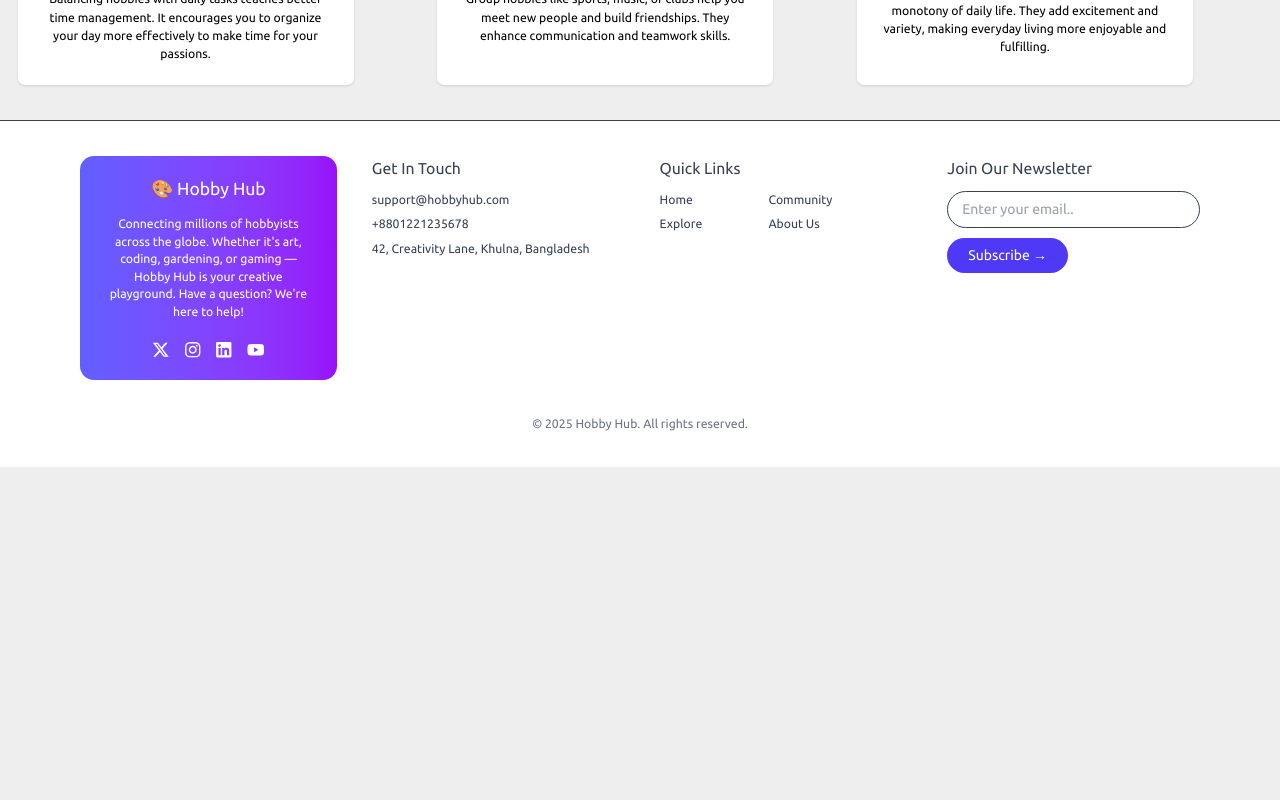
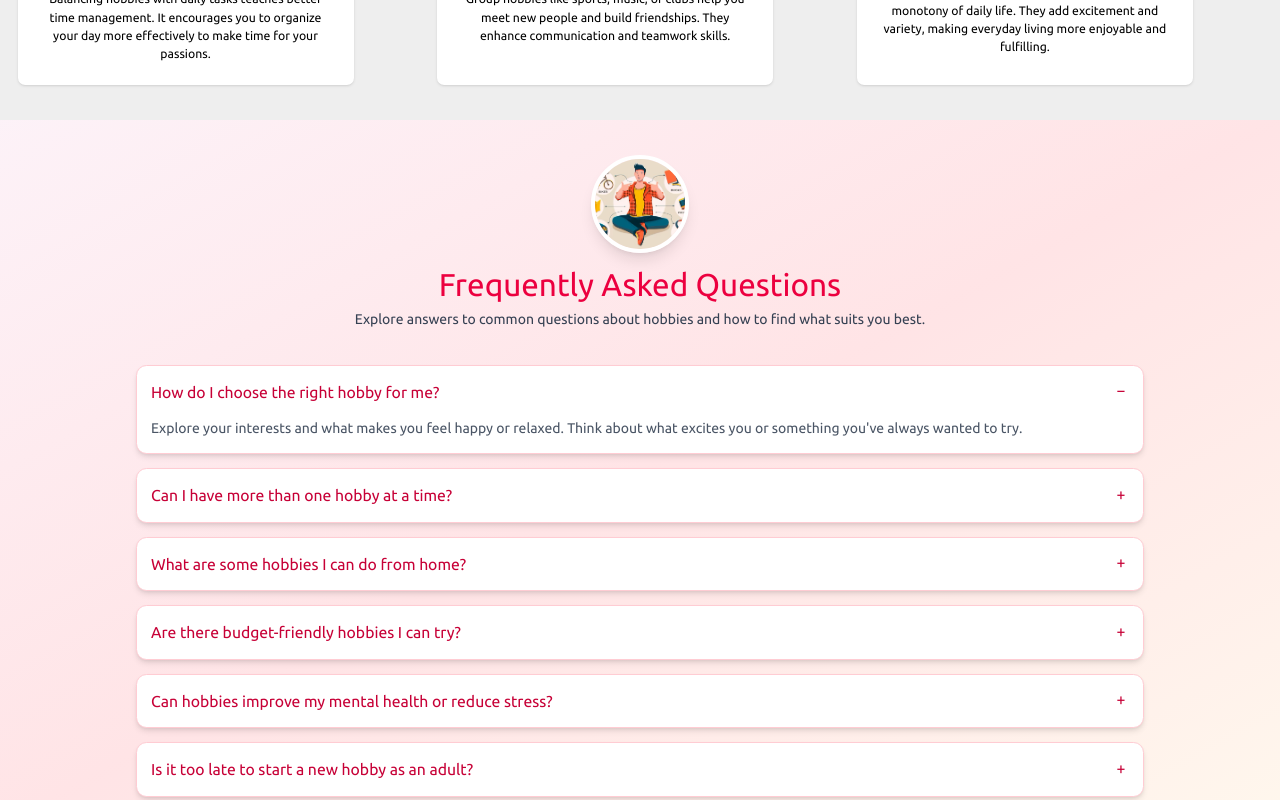
Before and after one commit to Sumyta-Bentey-Habib/Hobby-Hood, a React (Vite) app: page / in a window 1280 px wide. Shown: the part 2040-2840 px from the top of the page. Before the commit the page ends 2507 px from the top, so only its background shows below. Built offline with nearby package versions, Linux system fonts and the light colour scheme; no server answers.

Commit message:
faq page added

```diff
--- /dev/null
+++ b/src/components/Faq.jsx
@@ -0,0 +1,70 @@
+import React from 'react';
+import faq from "../assets/images/faq.jpg";
+
+const Faq = () => {
+    const faqs = [
+        {
+            question: "How do I choose the right hobby for me?",
+            answer: "Explore your interests and what makes you feel happy or relaxed. Think about what excites you or something you've always wanted to try."
+        },
+        {
+            question: "Can I have more than one hobby at a time?",
+            answer: "Absolutely! Many people enjoy multiple hobbies. It helps you explore different interests and keeps life fun and balanced."
+        },
+        {
+            question: "What are some hobbies I can do from home?",
+            answer: "You can try painting, journaling, cooking, yoga, DIY crafts, or learning a new language or skill online — all from home."
+        },
+        {
+            question: "Are there budget-friendly hobbies I can try?",
+            answer: "Yes! Reading, drawing, gardening, or watching free online tutorials are great low-cost hobby options."
+        },
+        {
+            question: "Can hobbies improve my mental health or reduce stress?",
+            answer: "Definitely. Hobbies can calm your mind, reduce anxiety, and bring joy. They're a powerful tool for emotional well-being."
+        },
+        {
+            question: "Is it too late to start a new hobby as an adult?",
+            answer: "Never! You can start a hobby at any age. It’s a great way to discover new passions, meet people, and enjoy your time."
+        }
+    ];
+
+    return (
+        <div className="bg-gradient-to-br from-pink-50 via-rose-100 to-orange-50 py-10 px-4">
+            <div className="max-w-6xl mx-auto">
+                {/* Header */}
+                <div className="text-center mb-10">
+                    <img
+                        src={faq}
+                        alt="FAQ"
+                        className="mx-auto w-28 h-28 rounded-full object-cover shadow-lg mb-4 border-4 border-white"
+                    />
+                    <h2 className="text-4xl font-bold text-rose-600">Frequently Asked Questions</h2>
+                    <p className="text-gray-700 mt-2 text-sm sm:text-base">
+                        Explore answers to common questions about hobbies and how to find what suits you best.
+                    </p>
+                </div>
+
+                {/* FAQ Items */}
+                <div className="space-y-4">
+                    {faqs.map((item, index) => (
+                        <div
+                            key={index}
+                            className="collapse collapse-plus bg-white border border-rose-200 shadow-md rounded-xl"
+                        >
+                            <input type="radio" name="faq-accordion" defaultChecked={index === 0} />
+                            <div className="collapse-title text-base sm:text-lg font-semibold text-rose-700">
+                                {item.question}
+                            </div>
+                            <div className="collapse-content text-gray-600 text-sm sm:text-base">
+                                <p>{item.answer}</p>
+                            </div>
+                        </div>
+                    ))}
+                </div>
+            </div>
+        </div>
+    );
+};
+
+export default Faq;
--- a/src/layouts/HomeLayout.jsx
+++ b/src/layouts/HomeLayout.jsx
@@ -5,6 +5,7 @@ import Slider from '../components/slider/Slider';
 import Hero from '../components/Hero';
 import Footer from '../components/Footer';
 import Card from '../components/Card';
+import Faq from '../components/Faq';
 
 const HomeLayout = () => {
     return (
@@ -14,9 +15,8 @@ const HomeLayout = () => {
             <Slider className="mt-2"></Slider>
             <Outlet></Outlet>
             <Card></Card>
+            <Faq></Faq>
             <Footer></Footer>
-
-
         </div>
     );
 };
```
Also changed, not shown: src/assets/images/faq.jpg (added).
